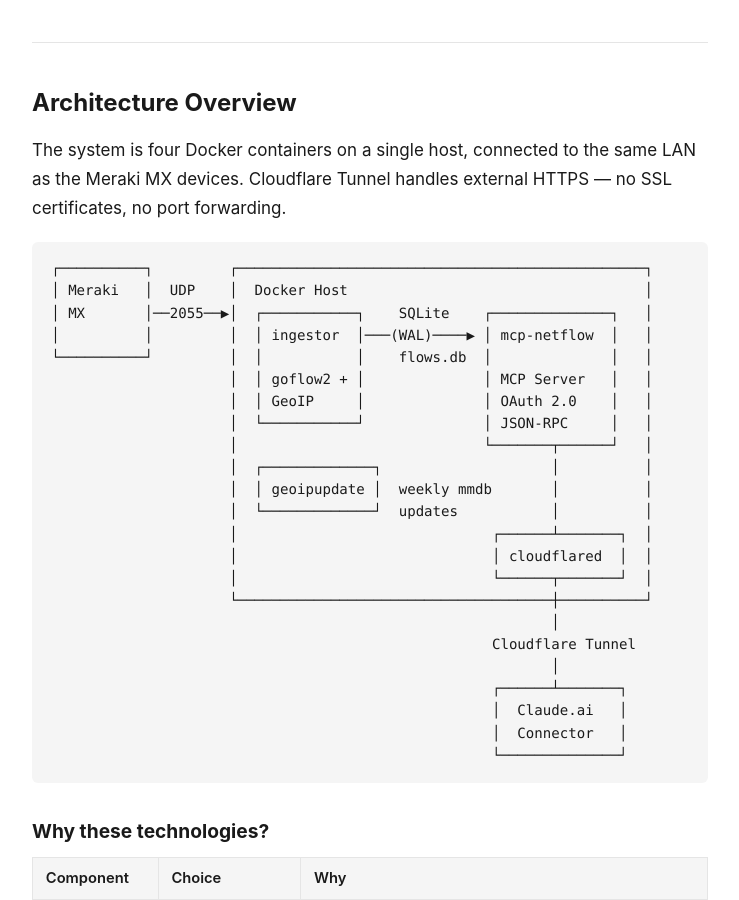
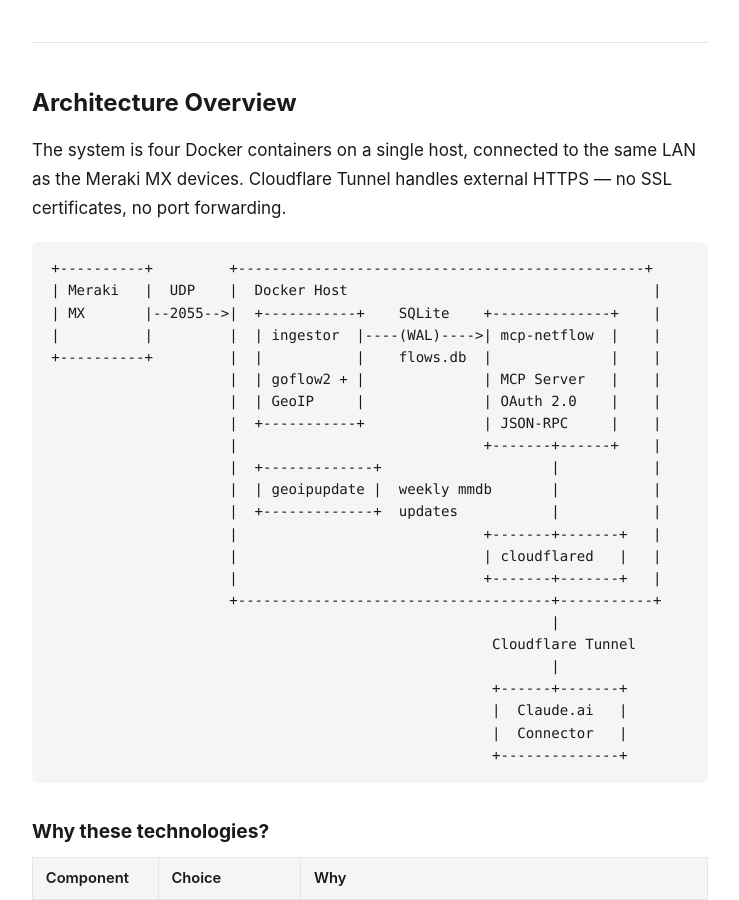
Before and after one commit to crwickha/crwickha.github.io, a Jekyll site: the page built from _posts/2026-03-16-netflow-mcp-server.md, in a window 1280 px wide and 900 px high, scrolled down 743 px. Shown: the whole window, without its empty margins (270-1009 px from the left). Built offline with Jekyll 4.4.1, drawn with Linux system fonts in a browser that asks for light colours.

Commit message:
Replace Unicode box-drawing chars with ASCII in architecture diagram

````diff
--- a/_posts/2026-03-16-netflow-mcp-server.md
+++ b/_posts/2026-03-16-netflow-mcp-server.md
@@ -21,29 +21,29 @@
 The system is four Docker containers on a single host, connected to the same LAN as the Meraki MX devices. Cloudflare Tunnel handles external HTTPS — no SSL certificates, no port forwarding.
 
 ```
-┌──────────┐         ┌────────────────────────────────────────────────┐
-│ Meraki   │  UDP    │  Docker Host                                   │
-│ MX       │──2055──▶│  ┌───────────┐    SQLite    ┌──────────────┐   │
-│          │         │  │ ingestor  │───(WAL)────▶ │ mcp-netflow  │   │
-└──────────┘         │  │           │    flows.db  │              │   │
-                     │  │ goflow2 + │              │ MCP Server   │   │
-                     │  │ GeoIP     │              │ OAuth 2.0    │   │
-                     │  └───────────┘              │ JSON-RPC     │   │
-                     │                             └───────┬──────┘   │
-                     │  ┌─────────────┐                    │          │
-                     │  │ geoipupdate │  weekly mmdb       │          │
-                     │  └─────────────┘  updates           │          │
-                     │                              ┌──────┴───────┐  │
-                     │                              │ cloudflared  │  │
-                     │                              └──────┬───────┘  │
-                     └─────────────────────────────────────┼──────────┘
-                                                           │
++----------+         +------------------------------------------------+
+| Meraki   |  UDP    |  Docker Host                                    |
+| MX       |--2055-->|  +-----------+    SQLite    +--------------+    |
+|          |         |  | ingestor  |----(WAL)---->| mcp-netflow  |    |
++----------+         |  |           |    flows.db  |              |    |
+                     |  | goflow2 + |              | MCP Server   |    |
+                     |  | GeoIP     |              | OAuth 2.0    |    |
+                     |  +-----------+              | JSON-RPC     |    |
+                     |                             +-------+------+    |
+                     |  +-------------+                    |           |
+                     |  | geoipupdate |  weekly mmdb       |           |
+                     |  +-------------+  updates           |           |
+                     |                             +-------+-------+   |
+                     |                             | cloudflared   |   |
+                     |                             +-------+-------+   |
+                     +-------------------------------------+-----------+
+                                                           |
                                                     Cloudflare Tunnel
-                                                           │
-                                                    ┌──────┴───────┐
-                                                    │  Claude.ai   │
-                                                    │  Connector   │
-                                                    └──────────────┘
+                                                           |
+                                                    +------+-------+
+                                                    |  Claude.ai   |
+                                                    |  Connector   |
+                                                    +--------------+
 ```
 
 ### Why these technologies?
````
